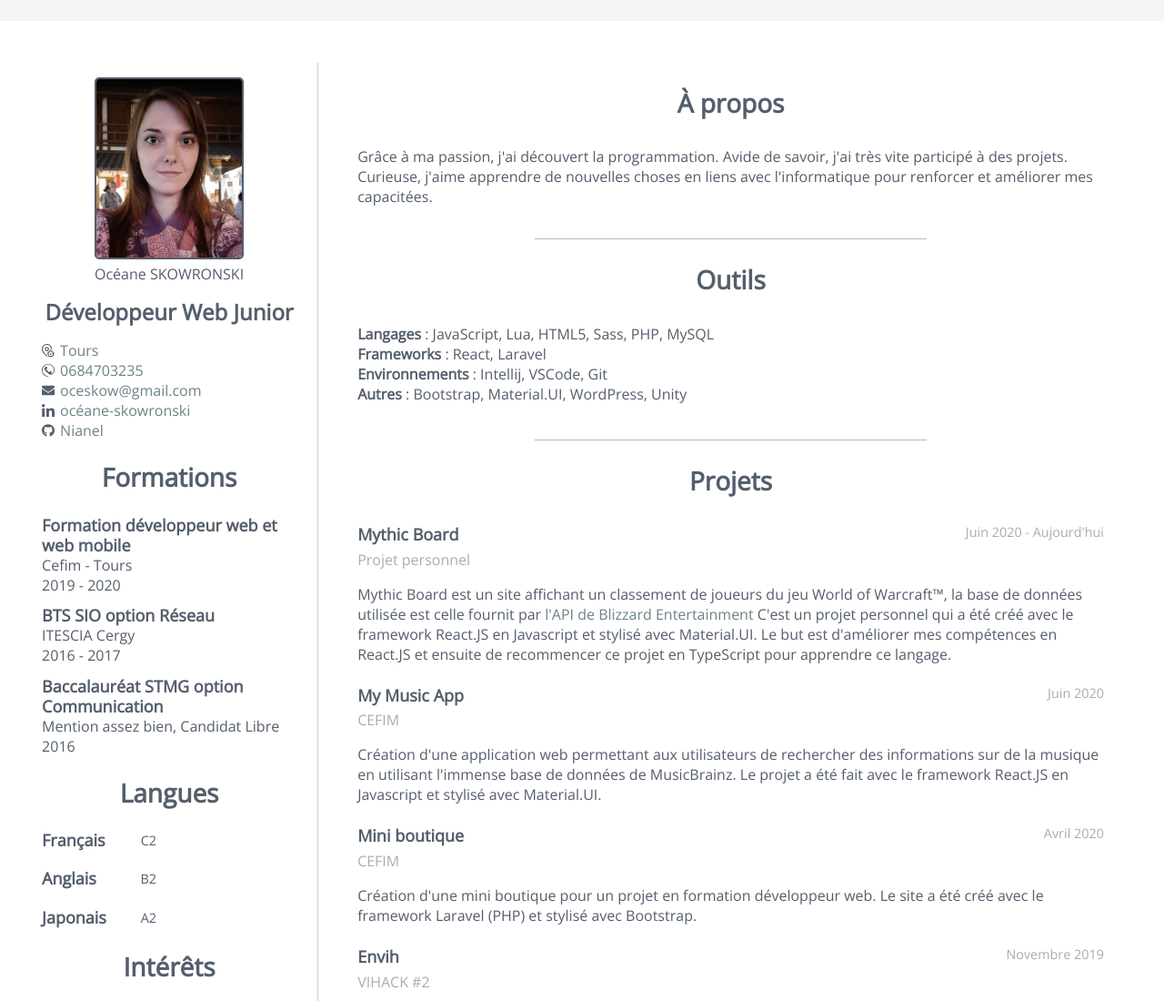
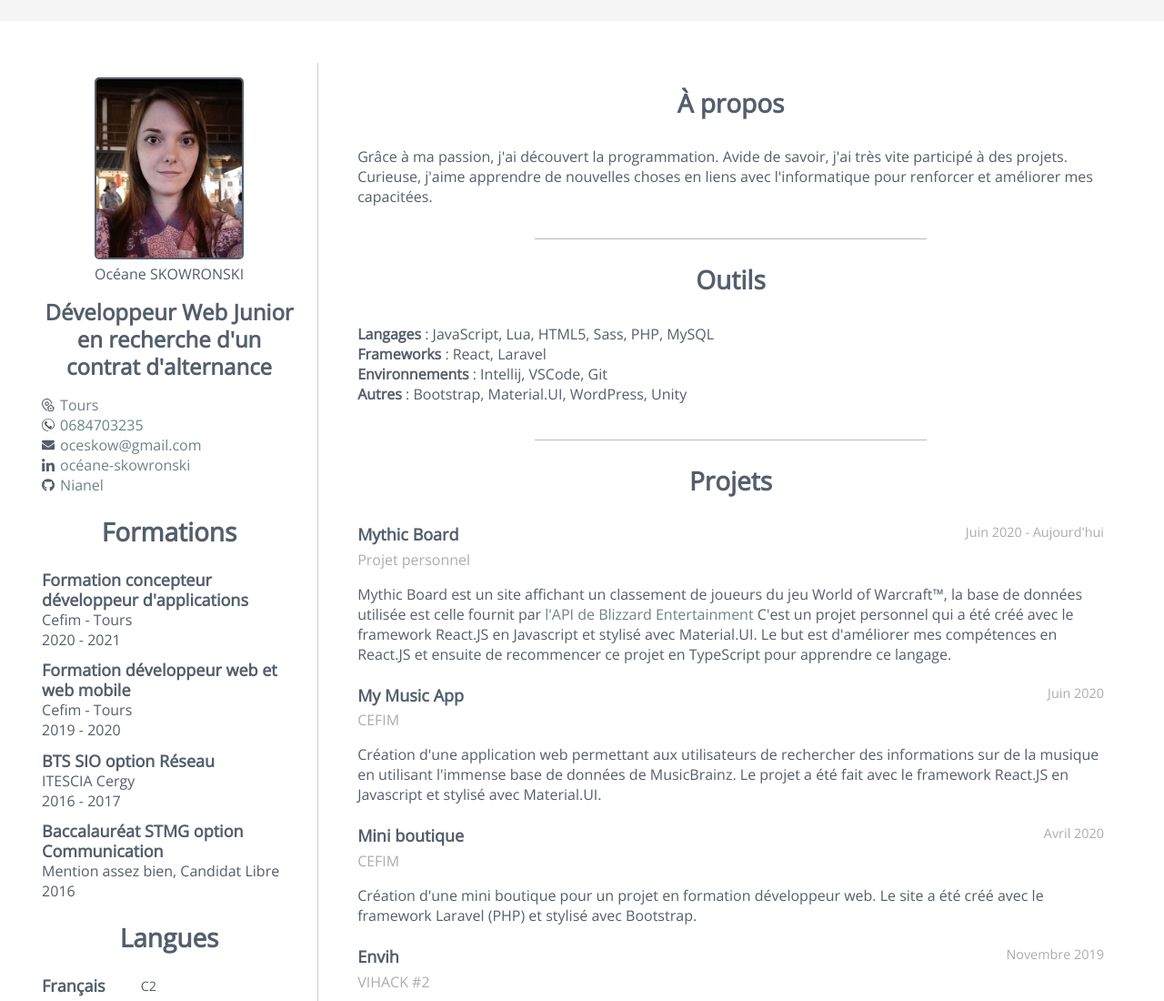
Before and after one commit to Nianel/CV, a plain HTML site: page index.html in a window 1280 px wide. Shown: the top 1100 px of the page at 91% size. Drawn offline with nearby package versions, Linux system fonts and the light colour scheme.

Commit message:
Update for cda

```diff
--- a/index.html
+++ b/index.html
@@ -42,7 +42,7 @@
           <img src="./img/me.png" alt="picture of me">
           <figcaption>Océane SKOWRONSKI</figcaption>
         </figure>
-        <h1>Développeur Web Junior</h1>
+        <h1>Développeur Web Junior en recherche d'un contrat d'alternance</h1>
       </section>
       <section id="links">
         <ul>
@@ -66,6 +66,7 @@
       <section id="education">
         <h2>Formations</h2>
         <ul>
+          <li><h3>Formation concepteur développeur d'applications</h3><h4>Cefim - Tours<br>2020 - 2021</h4></li>
           <li><h3>Formation développeur web et web mobile</h3><h4>Cefim - Tours<br>2019 - 2020</h4></li>
           <li><h3>BTS SIO option Réseau</h3><h4>ITESCIA Cergy<br>2016 - 2017</h4></li>
           <li><h3>Baccalauréat STMG option Communication</h3><h4>Mention assez bien, Candidat Libre<br>2016</h4></li>
```
